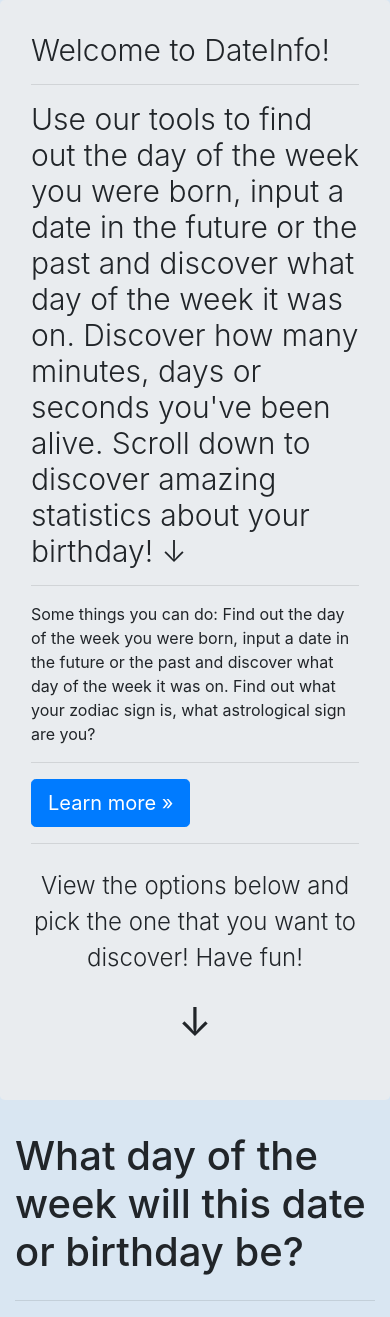
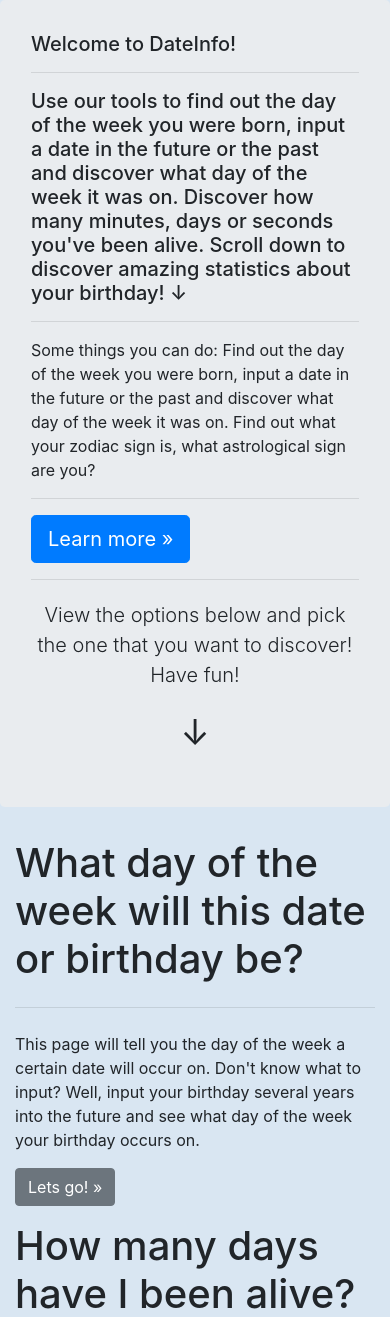
Before and after one commit to PaulMcPython18/dateinfo, a Flask app: page / in a window 390 px wide. Shown: the part 56-1373 px from the top of the page. Run offline with Flask 2, Linux system fonts and the light colour scheme; some libraries are stand-ins or nearby versions.

Commit message:
Update index.html

```diff
--- a/templates/index.html
+++ b/templates/index.html
@@ -11,7 +11,25 @@
 
 </head>
 <style>
+    .DateInfoIntro {
+        font-size: 30px;
+    }
+    .otherleadintro {
+        font-size: 23px;
+        margin-top: 1em;
 
+    }
+    @media (max-width: 750px) {
+    .DateInfoIntro {
+        font-size: 20px;
+    }
+    .otherleadintro {
+        font-size: 18px;
+        margin-top: 1em;
+
+        }
+
+    }
 
 </style>
 <body style="background-color: #d9e6f2">
@@ -22,15 +40,15 @@
       <!-- Main jumbotron for a primary marketing message or call to action -->
       <div class="jumbotron">
         <div class="container">
-          <h1 class="display-3" style="font-size: 30px;">Welcome to DateInfo! <br> <hr>Use our tools to find out the day of the week you were born, input a date in the future or the past and discover what day of the week it was on. Discover how many minutes, days or seconds you've been alive. Scroll down to discover amazing statistics about your birthday! &darr; </h1>
+          <h1 class="DateInfoIntro">Welcome to DateInfo! <br> <hr>Use our tools to find out the day of the week you were born, input a date in the future or the past and discover what day of the week it was on. Discover how many minutes, days or seconds you've been alive. Scroll down to discover amazing statistics about your birthday! &darr; </h1>
             <hr>
           <p>Some things you can do: Find out the day of the week you were born, input a date in the future or the past and discover what day of the week it was on. Find out what your zodiac sign is, what astrological sign are you?</p>
 <hr>
             <p><a class="btn btn-primary btn-lg" href="/date-time-birthday-calculator" role="button">Learn more &raquo;</a></p>
             <hr>
-            <center><p class="lead" style="font-size: 24px; margin-top: 1em;"> View the options below and pick the one that you want to discover! Have fun!</p></center>
+            <center><p class="lead otherleadintro"> View the options below and pick the one that you want to discover! Have fun!</p></center>
 
-            <center><p style="font-size: 40px;">&darr;</p></center>
+            <center><p style="font-size: 35px;">&darr;</p></center>
         </div>
       </div>
 
```
